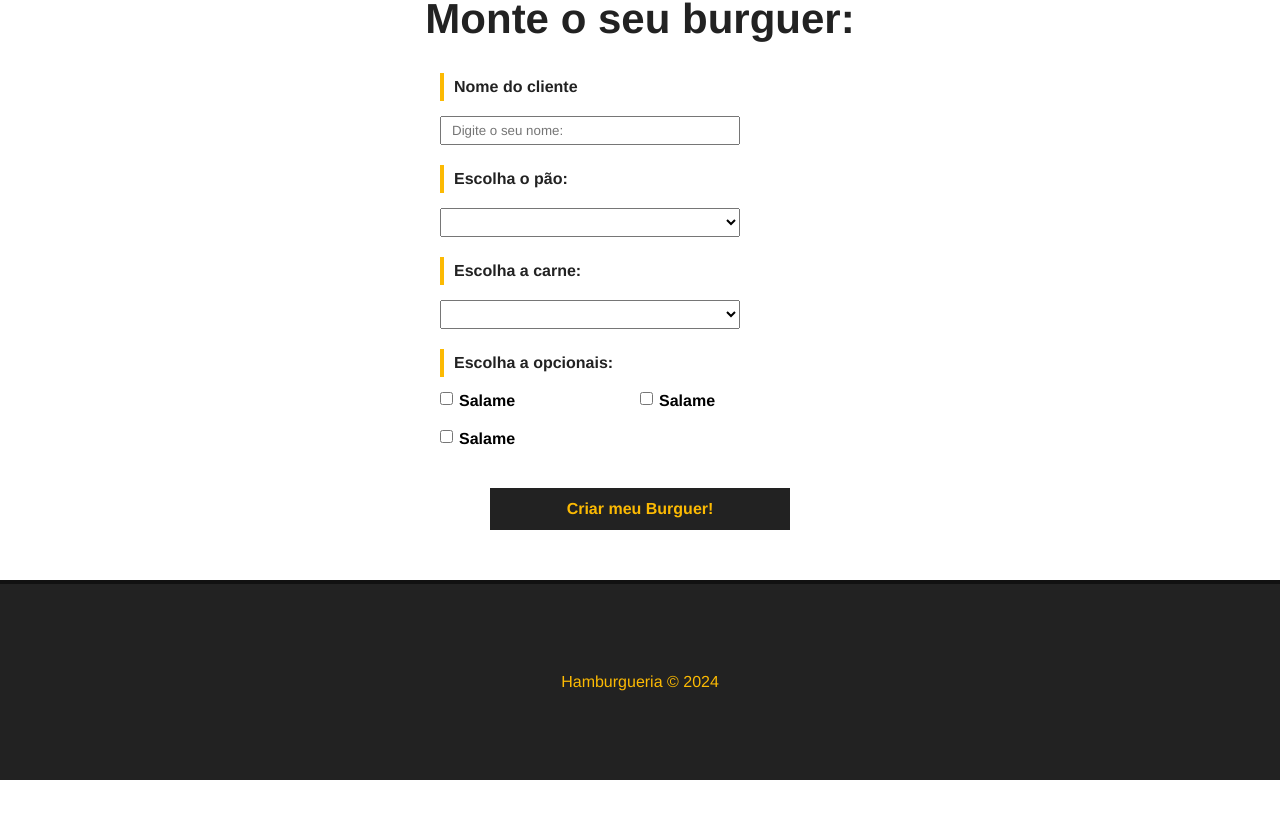
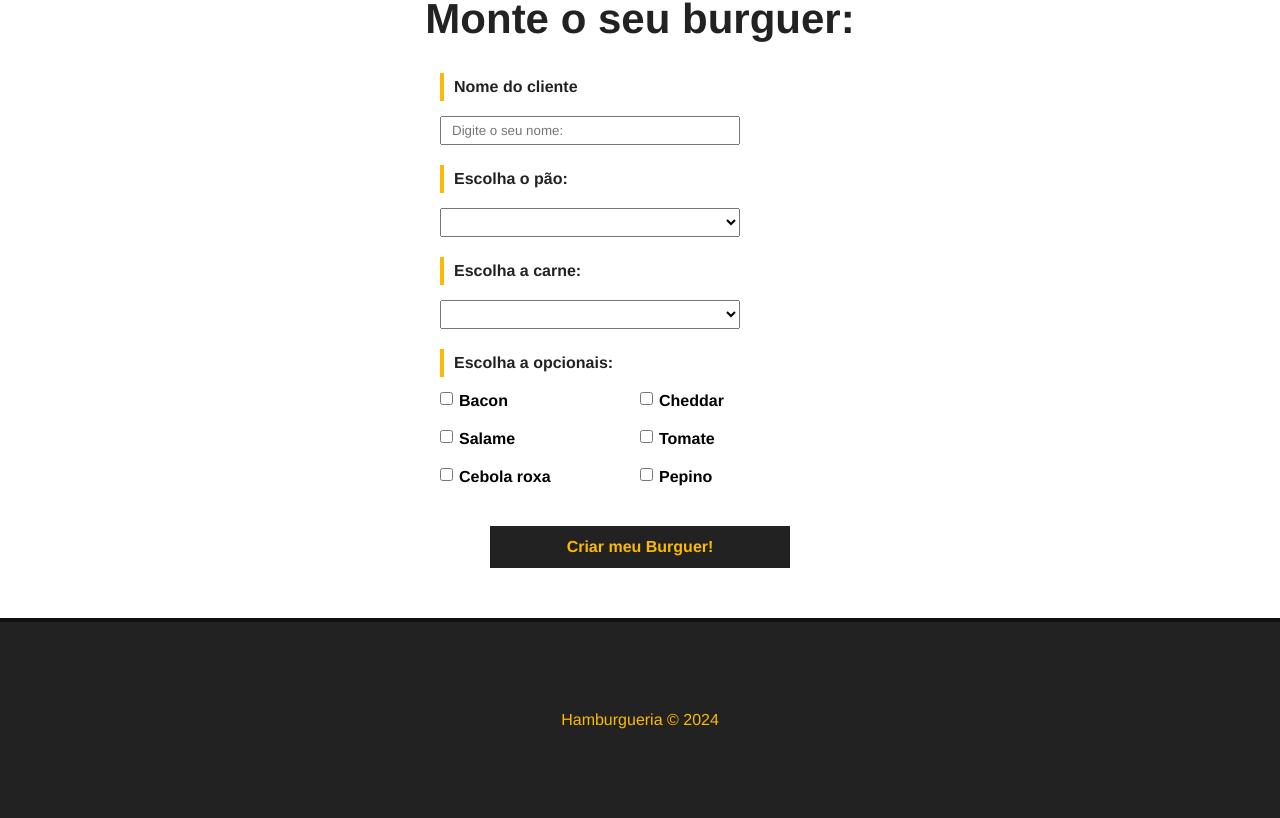
Before and after one commit to MatheusSGomes/hamburgueria_vue, a Vue app: page / in a window 1280 px wide. Shown: the part 633-1451 px from the top of the page. Before the commit the page ends 1413 px from the top, so only its background shows below. Built offline with nearby package versions, Linux system fonts and the light colour scheme; data requests are answered from the project's data file.

Commit message:
preenchendo inputs e select com dados vindos do backend

```diff
--- a/src/components/BurgerForm.vue
+++ b/src/components/BurgerForm.vue
@@ -11,7 +11,9 @@
         <label for="pao">Escolha o pão:</label>
         <select name="pao" id="pao" v-model="pao">
           <option value="">Selecione o seu pão</option>
-          <option value="integral">Integral</option>
+          <option v-for="pao in paes" :key="pao.id" :value="pao.tipo">
+            {{ pao.tipo }}
+          </option>
         </select>
       </div>
 
@@ -19,23 +21,17 @@
         <label for="carne">Escolha a carne:</label>
         <select name="carne" id="carne" v-model="carne">
           <option value="">Selecione o tipo de carne</option>
-          <option value="maminha">Maminha</option>
+          <option v-for="carne in carnes" :key="carne.id" :value="carne.tipo">
+            {{ carne.tipo }}
+          </option>
         </select>
       </div>
 
       <div id="opcionais-container" class="input-container">
         <label id="opcionais-title" for="opcionais">Escolha a opcionais:</label>
-        <div class="checkbox-container">
-          <input type="checkbox" name="opcionais" id="opcionais" v-model="opcionais" value="salame" />
-          <span>Salame</span>
-        </div>
-        <div class="checkbox-container">
-          <input type="checkbox" name="opcionais" id="opcionais" v-model="opcionais" value="salame" />
-          <span>Salame</span>
-        </div>
-        <div class="checkbox-container">
-          <input type="checkbox" name="opcionais" id="opcionais" v-model="opcionais" value="salame" />
-          <span>Salame</span>
+        <div v-for="opcional in opcionaisData" :key="opcional.id" class="checkbox-container">
+          <input type="checkbox" name="opcionais" id="opcionais" v-model="opcionais" :value="opcional.tipo" />
+          <span>{{ opcional.tipo }}</span>
         </div>
       </div>
 
@@ -69,7 +65,7 @@ export default {
 
       this.paes = data.paes;
       this.carnes = data.carnes;
-      this.opcionais = data.opcionais;
+      this.opcionaisData = data.opcionais;
     }
   },
   mounted() {
```
